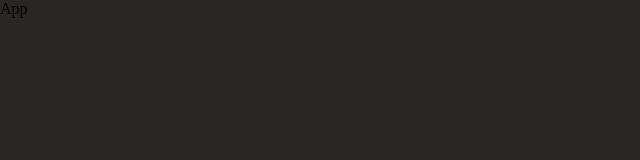
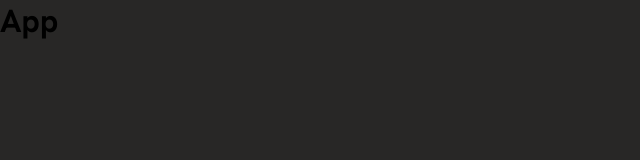
Before and after one commit to HamDean/assembly-endgame, a React (Vite) app: page / in a window 1280 px wide. Shown: the top 160 px of the page, without its empty margins (0-640 px from the left). Built offline with nearby package versions, Linux system fonts and the light colour scheme.

Commit message:
Add fonts

```diff
--- a/index.html
+++ b/index.html
@@ -1,9 +1,15 @@
-<!doctype html>
+<!DOCTYPE html>
 <html lang="en">
   <head>
     <meta charset="UTF-8" />
     <link rel="icon" type="image/svg+xml" href="/vite.svg" />
     <meta name="viewport" content="width=device-width, initial-scale=1.0" />
+    <link rel="preconnect" href="https://fonts.googleapis.com" />
+    <link rel="preconnect" href="https://fonts.gstatic.com" crossorigin />
+    <link
+      href="https://fonts.googleapis.com/css2?family=Hanken+Grotesk:ital,wght@0,100..900;1,100..900&display=swap"
+      rel="stylesheet"
+    />
     <title>assembly-end-game</title>
   </head>
   <body>
--- a/src/App.jsx
+++ b/src/App.jsx
@@ -1,6 +1,6 @@
 const App = () => {
   return (
-    <div>App</div>
+    <h1>App</h1>
   )
 }
 export default App
--- a/src/index.css
+++ b/src/index.css
@@ -6,4 +6,6 @@
 
 body {
   background-color: #282726;
+  font-family: "Hanken Grotesk", sans-serif;
+  font-optical-sizing: auto;
 }
```
